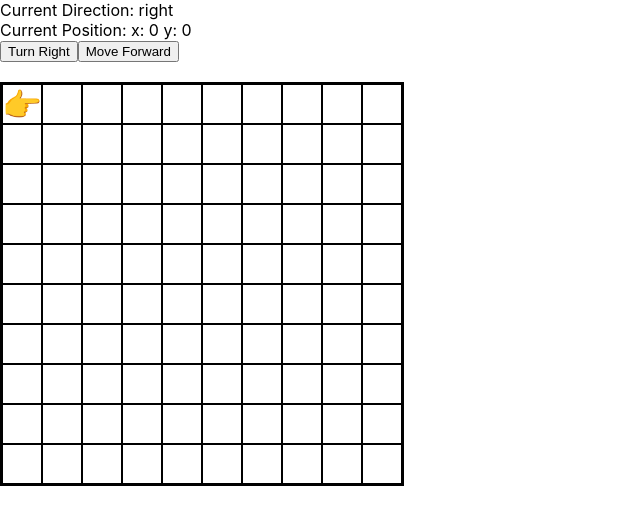
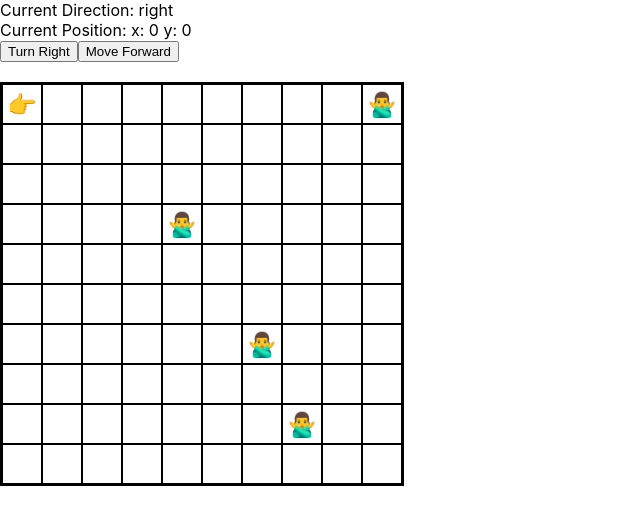
Before and after one commit to nicodee/roomba-zoomba, a React (Create React App) app: page / in a window 1280 px wide. Shown: the top 524 px of the page, without its empty margins (0-640 px from the left). Built offline with nearby package versions, Linux system fonts and the light colour scheme.

Commit message:
Add obstacles to Grid

```diff
--- a/src/App.css
+++ b/src/App.css
@@ -16,7 +16,10 @@
   flex: 1;
   border: 1px solid black;
   text-align: center;
-  font-size: 2em;
+  font-size: 1.5em;
+  display: flex;
+  align-items: center;
+  justify-content: center;
 }
 
 .Roomba {
@@ -27,7 +30,8 @@
   margin: auto;
 }
 
-.Roomba > span {
+.Roomba > span,
+.obstacle > span {
   margin: auto;
 }
 
--- a/src/App.js
+++ b/src/App.js
@@ -1,17 +1,24 @@
 import React, { useState } from "react";
 import "./App.css";
 
-function Cell({ position, roombaPosition, direction }) {
+function Cell({ position, roombaPosition, direction, blockers }) {
+  const cellIsBlocker = isCellAnObstacle(blockers, position);
   return (
     <div className="Cell" roombaPosition={roombaPosition} position={position}>
-      {position.x === roombaPosition.x && position.y === roombaPosition.y ? (
-        <Roomba direction={direction} />
-      ) : null}
+      {!cellIsBlocker ? (
+        position.x === roombaPosition.x && position.y === roombaPosition.y ? (
+          <Roomba direction={direction} />
+        ) : null
+      ) : (
+        <span role="img" aria-label="obstacle" className="obstacle">
+          🙅‍♂️
+        </span>
+      )}
     </div>
   );
 }
 
-function createColumn(i, roombaPosition, direction) {
+function createColumn(i, roombaPosition, direction, blockers) {
   let cells = [];
   for (var j = 0; j < 10; j++) {
     cells.push(
@@ -20,6 +27,7 @@ function createColumn(i, roombaPosition, direction) {
         key={`${i}${j}`}
         roombaPosition={roombaPosition}
         direction={direction}
+        blockers={blockers}
       />
     );
   }
@@ -30,10 +38,10 @@ function createColumn(i, roombaPosition, direction) {
   );
 }
 
-function Grid({ roombaPosition, direction }) {
+function Grid({ roombaPosition, direction, blockers }) {
   let columns = [];
   for (var i = 0; i < 10; i++) {
-    columns.push(createColumn(i, roombaPosition, direction));
+    columns.push(createColumn(i, roombaPosition, direction, blockers));
   }
   return <div className="Grid">{columns}</div>;
 }
@@ -48,9 +56,21 @@ function Roomba({ direction }) {
   );
 }
 
+function isCellAnObstacle(obstacles, nextCell) {
+  return obstacles.some(obstacle => {
+    return nextCell.x === obstacle.x && nextCell.y === obstacle.y;
+  });
+}
+
 function App() {
   const [roombaPosition, setRoombaPosition] = useState({ x: 0, y: 0 });
   const [direction, setDirection] = useState("right");
+  const blockers = [
+    { x: 7, y: 8 },
+    { x: 4, y: 3 },
+    { x: 9, y: 0 },
+    { x: 6, y: 6 }
+  ];
 
   function handleTurnRight() {
     switch (direction) {
@@ -71,11 +91,15 @@ function App() {
     }
   }
 
+  function proceedToNextCell(nextCell) {
+    !isCellAnObstacle(blockers, nextCell) && setRoombaPosition(nextCell);
+  }
+
   function handleMoveForward() {
     switch (direction) {
       case "right":
         if (roombaPosition.x < 9) {
-          setRoombaPosition({
+          proceedToNextCell({
             ...roombaPosition,
             x: 1 + roombaPosition.x
           });
@@ -83,7 +107,7 @@ function App() {
         break;
       case "left":
         if (roombaPosition.x > -1 && roombaPosition.x !== 0) {
-          setRoombaPosition({
+          proceedToNextCell({
             ...roombaPosition,
             x: roombaPosition.x - 1
           });
@@ -91,7 +115,7 @@ function App() {
         break;
       case "up":
         if (roombaPosition.y > -1 && roombaPosition.y !== 0) {
-          setRoombaPosition({
+          proceedToNextCell({
             ...roombaPosition,
             y: roombaPosition.y - 1
           });
@@ -99,7 +123,7 @@ function App() {
         break;
       case "down":
         if (roombaPosition.y < 9) {
-          setRoombaPosition({
+          proceedToNextCell({
             ...roombaPosition,
             y: roombaPosition.y + 1
           });
@@ -123,7 +147,11 @@ function App() {
         <button onClick={handleMoveForward}>Move Forward</button>
       </div>
       <br />
-      <Grid roombaPosition={roombaPosition} direction={direction} />
+      <Grid
+        roombaPosition={roombaPosition}
+        direction={direction}
+        blockers={blockers}
+      />
     </div>
   );
 }
```
